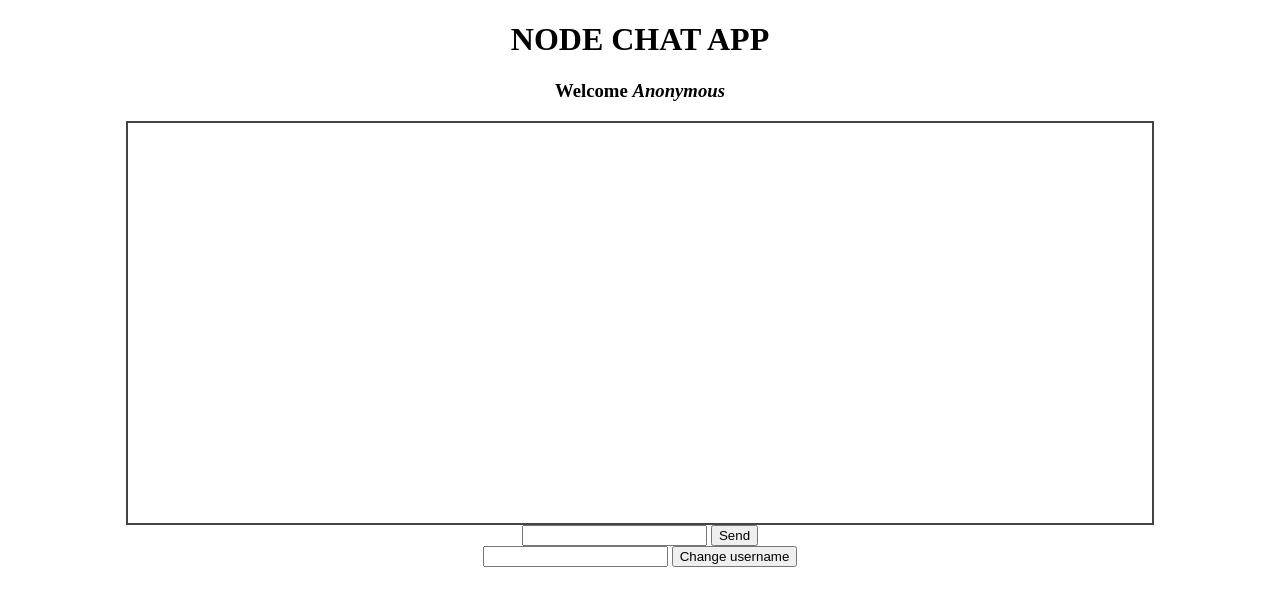
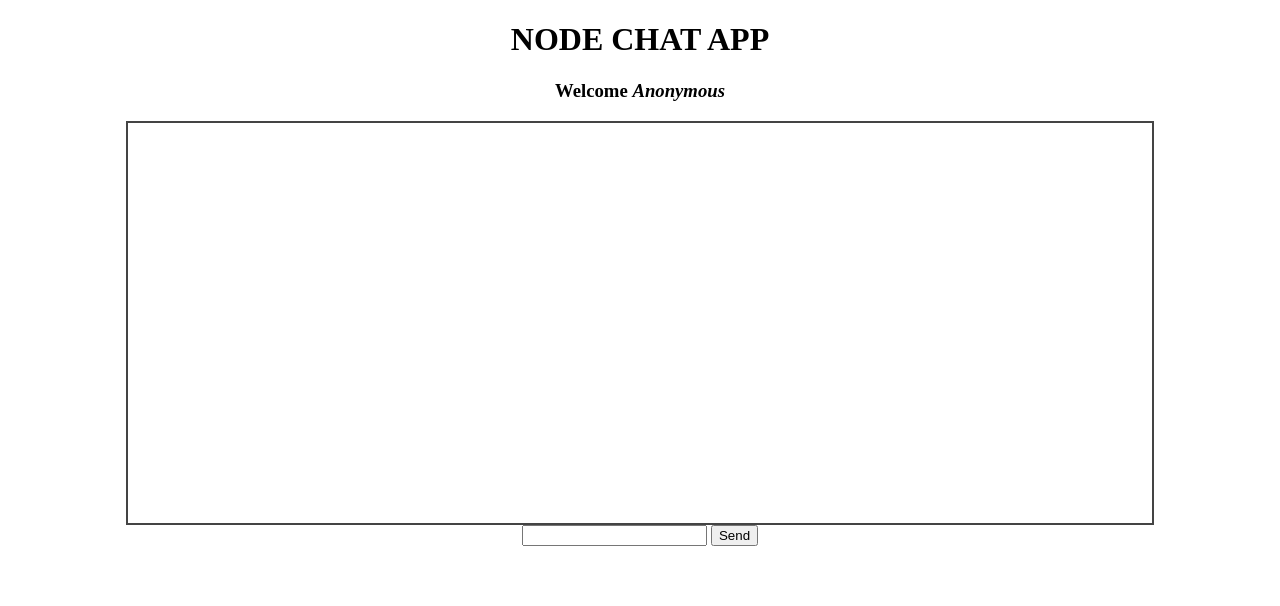
Before and after one commit to Emma-duru/nodejs-chat-app-practice, a website: page index.html in a window 1280 px wide. Drawn offline with nearby package versions, Linux system fonts and the light colour scheme; no server answers.

Commit message:
Remove form for changing name

```diff
--- a/index.html
+++ b/index.html
@@ -17,11 +17,6 @@
       <input type="submit" value="Send" id="chat-send" />
     </form>
 
-    <form action="" class="name-form">
-      <input type="text" id="name-input" required />
-      <input type="submit" value="Change username" id="name-send" />
-    </form>
-
     <!--Socket.io scirpt-->
     <script src="/socket.io/socket.io.js"></script>
     <!--jQuery script-->
```
